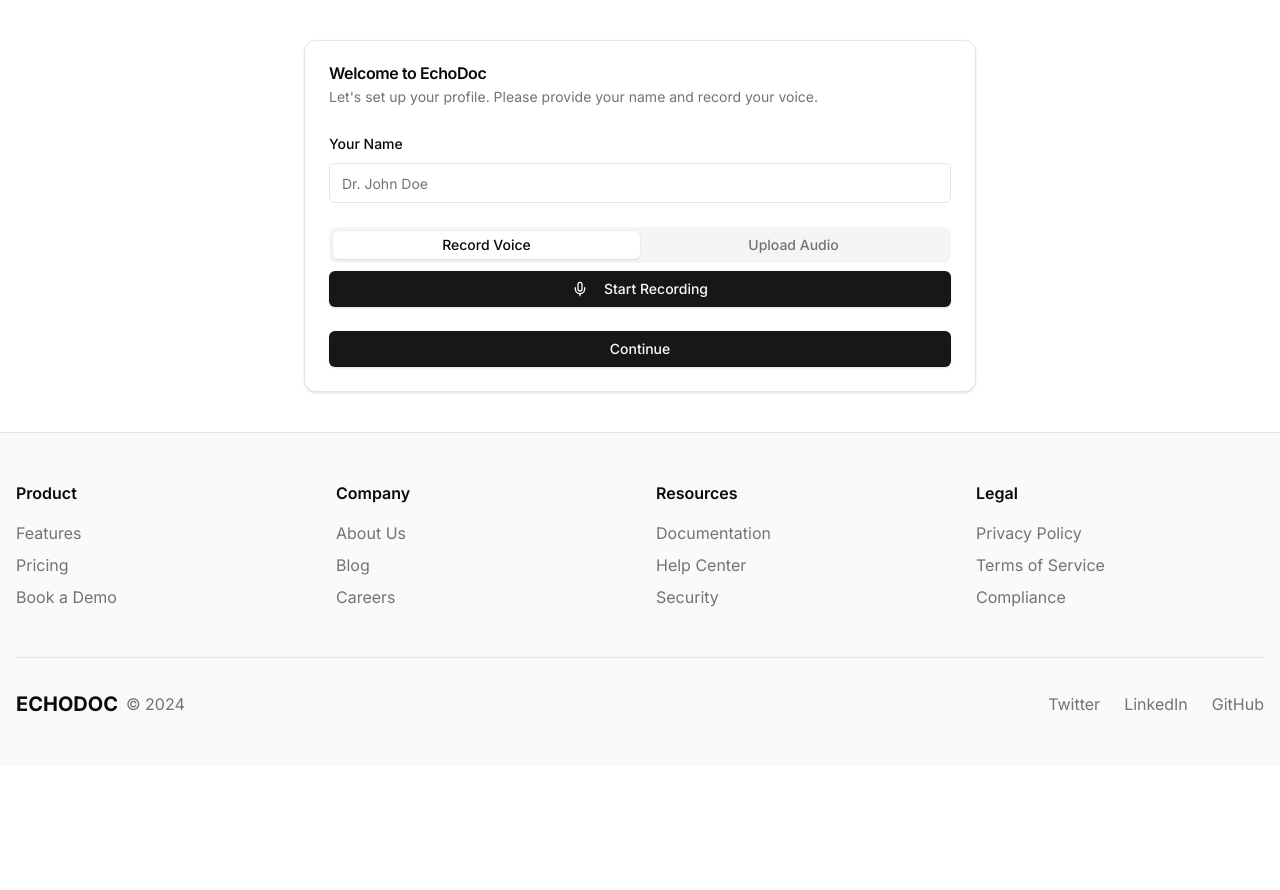
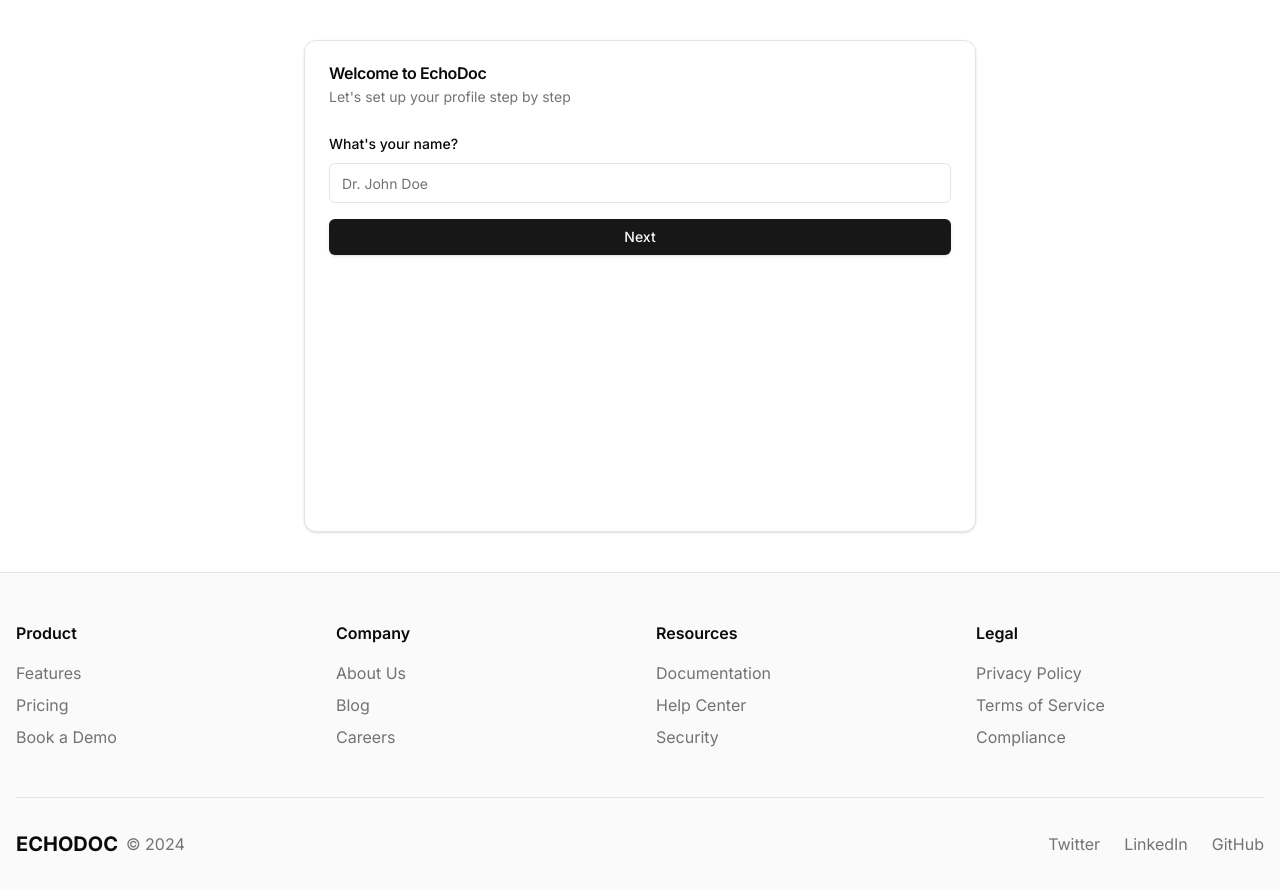
Before and after one commit to aidensuhh/EchoDoc, a Next.js app in the folder frontend/: page /onboarding in a window 1280 px wide. Shown: the top 890 px of the page. Before the commit the page ends 800 px from the top, so only its background shows below. Built offline with nearby package versions, Linux system fonts and the light colour scheme.

Commit message:
updated onboarding

```diff
--- a/frontend/src/app/onboarding/page.tsx
+++ b/frontend/src/app/onboarding/page.tsx
@@ -6,6 +6,7 @@ import { Input } from "@/components/ui/input";
 import { Label } from "@/components/ui/label";
 import { Footer } from "@/components/footer";
 import { useRouter } from "next/navigation";
+import { motion, AnimatePresence } from "framer-motion";
 
 import {
   Card,
@@ -22,9 +23,25 @@ export default function OnboardingPage() {
   const [isRecording, setIsRecording] = useState(false);
   const [recordedBlob, setRecordedBlob] = useState<Blob | null>(null);
   const [name, setName] = useState("");
+  const [step, setStep] = useState(1); // Track current step
   const mediaRecorderRef = useRef<MediaRecorder | null>(null);
   const chunksRef = useRef<BlobPart[]>([]);
   const router = useRouter();
+
+  // Animation variants
+  const pageVariants = {
+    initial: { opacity: 0, x: -100 },
+    animate: { opacity: 1, x: 0 },
+    exit: { opacity: 0, x: 100 },
+  };
+
+  const handleNextStep = () => {
+    if (step === 1 && !name) {
+      alert("Please enter your name");
+      return;
+    }
+    setStep(2);
+  };
 
   const startRecording = async () => {
     try {
@@ -109,13 +126,23 @@ export default function OnboardingPage() {
           <CardHeader>
             <CardTitle>Welcome to EchoDoc</CardTitle>
             <CardDescription>
-              Let's set up your profile. Please provide your name and record
-              your voice.
+              Let's set up your profile step by step
             </CardDescription>
           </CardHeader>
-          <CardContent className="space-y-6">
+          <CardContent className="space-y-6 min-h-[400px]">
+            <AnimatePresence mode="wait">
+              {step === 1 && (
+                <motion.div
+                  key="step1"
+                  initial="initial"
+                  animate="animate"
+                  exit="exit"
+                  variants={pageVariants}
+                  transition={{ type: "spring", stiffness: 100 }}
+                  className="space-y-4"
+                >
                   <div className="space-y-2">
-              <Label htmlFor="name">Your Name</Label>
+                    <Label htmlFor="name">What's your name?</Label>
                     <Input
                       id="name"
                       placeholder="Dr. John Doe"
@@ -123,7 +150,25 @@ export default function OnboardingPage() {
                       onChange={(e) => setName(e.target.value)}
                     />
                   </div>
+                  <Button onClick={handleNextStep} className="w-full mt-4">
+                    Next
+                  </Button>
+                </motion.div>
+              )}
 
+              {step === 2 && (
+                <motion.div
+                  key="step2"
+                  initial="initial"
+                  animate="animate"
+                  exit="exit"
+                  variants={pageVariants}
+                  transition={{ type: "spring", stiffness: 100 }}
+                >
+                  <div className="space-y-4">
+                    <div className="text-lg font-medium mb-4">
+                      Record your voice to create your agents
+                    </div>
                     <Tabs defaultValue="record" className="w-full">
                       <TabsList className="grid w-full grid-cols-2">
                         <TabsTrigger value="record">Record Voice</TabsTrigger>
@@ -133,15 +178,21 @@ export default function OnboardingPage() {
                       <TabsContent value="record" className="space-y-4">
                         <div className="flex flex-col items-center gap-4">
                           <Button
-                    onClick={isRecording ? stopRecording : startRecording}
+                            onClick={
+                              isRecording ? stopRecording : startRecording
+                            }
                             variant={isRecording ? "destructive" : "default"}
                             className="w-full"
                           >
                             {isRecording ? (
-                      <>
+                              <motion.div
+                                className="flex items-center justify-center"
+                                animate={{ scale: [1, 1.1, 1] }}
+                                transition={{ repeat: Infinity, duration: 1 }}
+                              >
                                 <StopCircle className="mr-2 h-4 w-4" />
                                 Stop Recording
-                      </>
+                              </motion.div>
                             ) : (
                               <>
                                 <Mic className="mr-2 h-4 w-4" />
@@ -150,11 +201,17 @@ export default function OnboardingPage() {
                             )}
                           </Button>
                           {recordedBlob && !isRecording && (
+                            <motion.div
+                              initial={{ opacity: 0, y: 20 }}
+                              animate={{ opacity: 1, y: 0 }}
+                              className="w-full"
+                            >
                               <audio
                                 src={URL.createObjectURL(recordedBlob)}
                                 controls
                                 className="w-full"
                               />
+                            </motion.div>
                           )}
                         </div>
                       </TabsContent>
@@ -162,12 +219,16 @@ export default function OnboardingPage() {
                       <TabsContent value="upload" className="space-y-4">
                         <div className="flex flex-col items-center gap-4">
                           <Label htmlFor="audio-upload" className="w-full">
-                    <div className="flex flex-col items-center gap-2 border-2 border-dashed border-gray-300 rounded-lg p-6 cursor-pointer hover:border-gray-400 transition-colors">
+                            <motion.div
+                              whileHover={{ scale: 1.02 }}
+                              whileTap={{ scale: 0.98 }}
+                              className="flex flex-col items-center gap-2 border-2 border-dashed border-gray-300 rounded-lg p-6 cursor-pointer hover:border-gray-400 transition-colors"
+                            >
                               <Upload className="h-8 w-8 text-gray-500" />
                               <span className="text-sm text-gray-500">
                                 Upload audio file (MP3, WAV)
                               </span>
-                    </div>
+                            </motion.div>
                           </Label>
                           <Input
                             id="audio-upload"
@@ -177,21 +238,42 @@ export default function OnboardingPage() {
                             onChange={handleFileUpload}
                           />
                           {recordedBlob && (
+                            <motion.div
+                              initial={{ opacity: 0, y: 20 }}
+                              animate={{ opacity: 1, y: 0 }}
+                              className="w-full"
+                            >
                               <audio
                                 src={URL.createObjectURL(recordedBlob)}
                                 controls
                                 className="w-full"
                               />
+                            </motion.div>
                           )}
                         </div>
                       </TabsContent>
                     </Tabs>
+                    <div className="flex gap-4 mt-6">
+                      <Button
+                        variant="outline"
+                        onClick={() => setStep(1)}
+                        className="w-full"
+                      >
+                        Back
+                      </Button>
+                      <Button
+                        onClick={handleSubmit}
+                        className="w-full"
+                        disabled={!recordedBlob}
+                      >
+                        Continue to Dashboard
+                      </Button>
+                    </div>
+                  </div>
+                </motion.div>
+              )}
+            </AnimatePresence>
           </CardContent>
-          <CardFooter>
-            <Button onClick={handleSubmit} className="w-full">
-              Continue
-            </Button>
-          </CardFooter>
         </Card>
       </div>
       <Footer />
```
Lines whose indentation alone changed are shown as unchanged.
